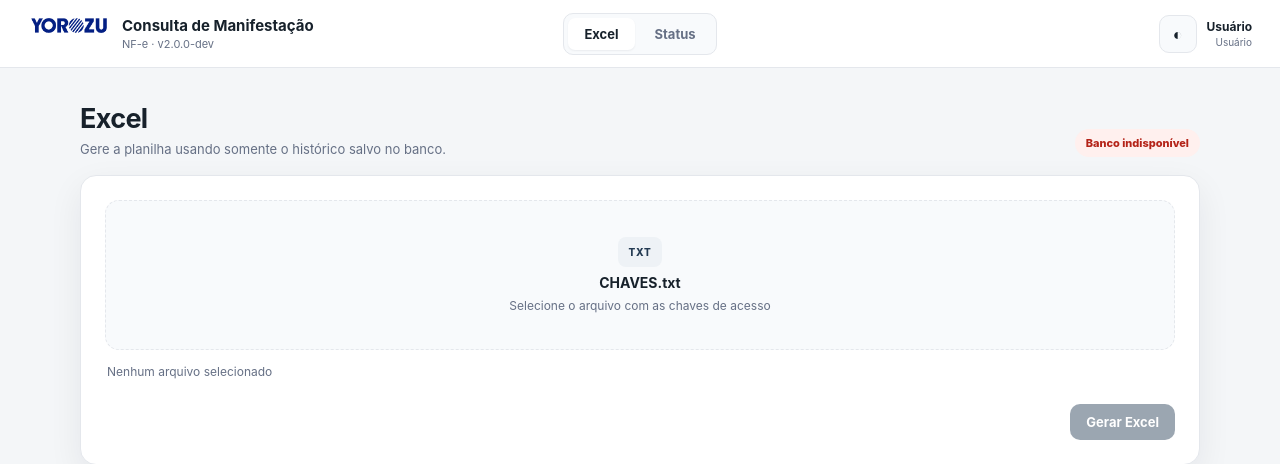
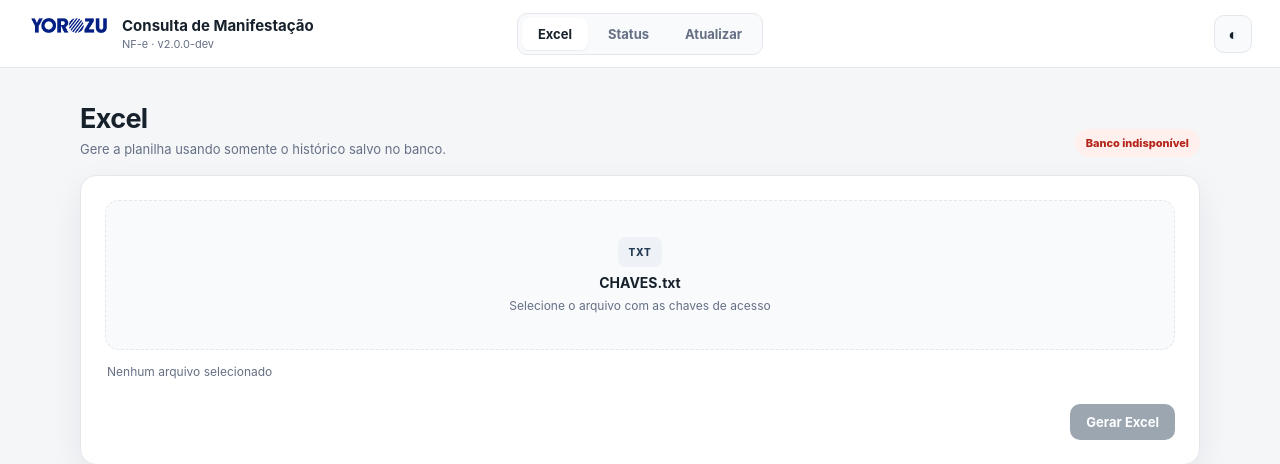
Before and after one commit to MagroNego/ConsultaManifestacao_DFE, a FastAPI app: page / in a window 1280 px wide. Shown: the top 464 px of the page. Run offline with FastAPI, Linux system fonts and the light colour scheme.

Commit message:
v2: exibir login único na aba Atualizar

```diff
--- a/nfe_consulta/web/templates/base.html
+++ b/nfe_consulta/web/templates/base.html
@@ -24,19 +24,23 @@
     <nav class="tabs" aria-label="Navegação principal">
       <a href="{{ url_for('excel_page') }}" class="{% if request.url.path == '/' or request.url.path.startswith('/consulta') %}active{% endif %}">Excel</a>
       <a href="{{ url_for('status_page') }}" class="{% if request.url.path.startswith('/status') %}active{% endif %}">Status</a>
-      {% if user.is_admin %}
-      <a href="{{ url_for('atualizar_page') }}" class="{% if request.url.path.startswith('/atualizar') %}active{% endif %}">Atualizar</a>
-      {% endif %}
+      <a href="{{ url_for('atualizar_page') if user.is_admin else url_for('admin_login_page') }}" class="{% if request.url.path.startswith('/atualizar') or request.url.path.startswith('/admin/login') %}active{% endif %}">Atualizar</a>
     </nav>
 
     <div class="account">
       <button class="theme-toggle" type="button" data-theme-toggle aria-label="Alternar tema">
         <span data-theme-icon>◐</span>
       </button>
+      {% if user.is_admin %}
       <div class="user-chip">
-        <strong>{{ user.display_name }}</strong>
-        <small>{{ "Administrador" if user.is_admin else "Usuário" }}</small>
+        <strong>Administrador</strong>
+        <small>Sessão ativa</small>
       </div>
+      <form action="{{ url_for('admin_logout') }}" method="post" class="logout-form">
+        <input type="hidden" name="csrf" value="{{ csrf }}">
+        <button type="submit" class="logout-button">Sair</button>
+      </form>
+      {% endif %}
     </div>
     {% endif %}
   </header>
```
